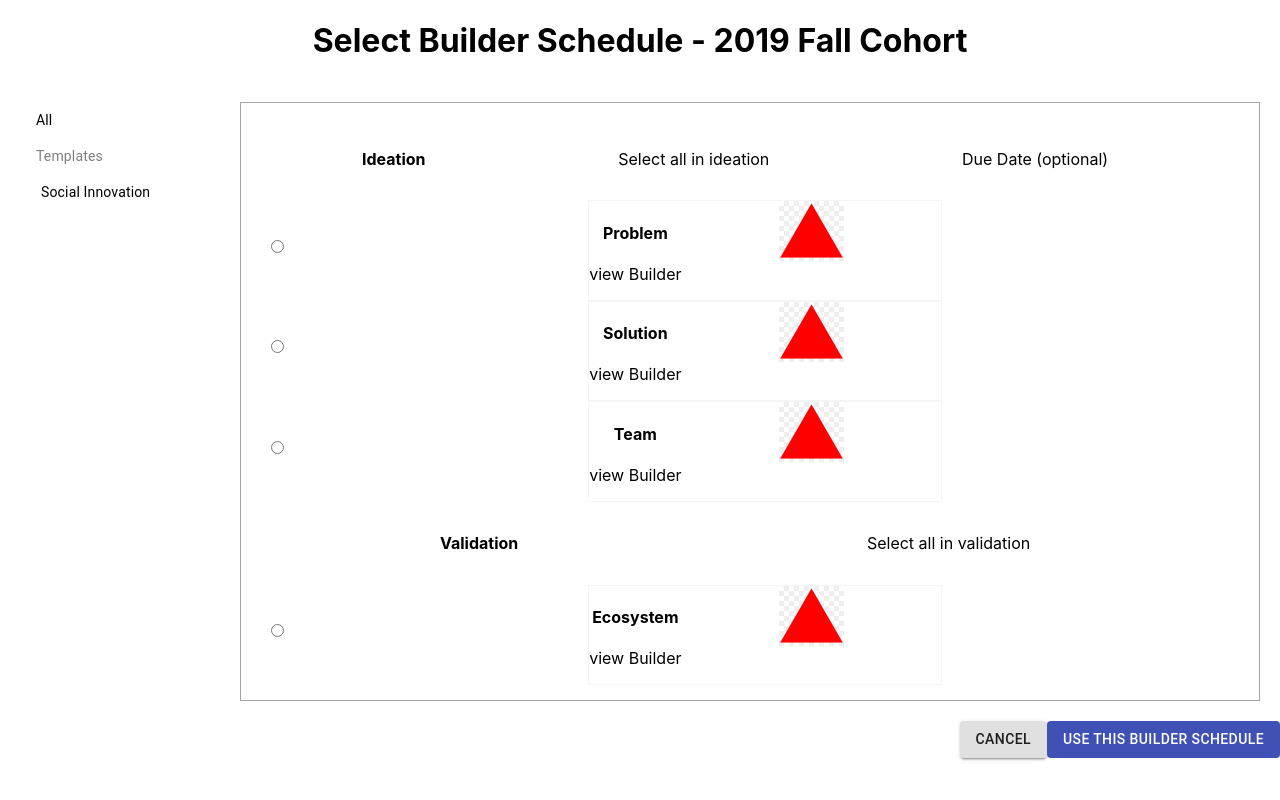
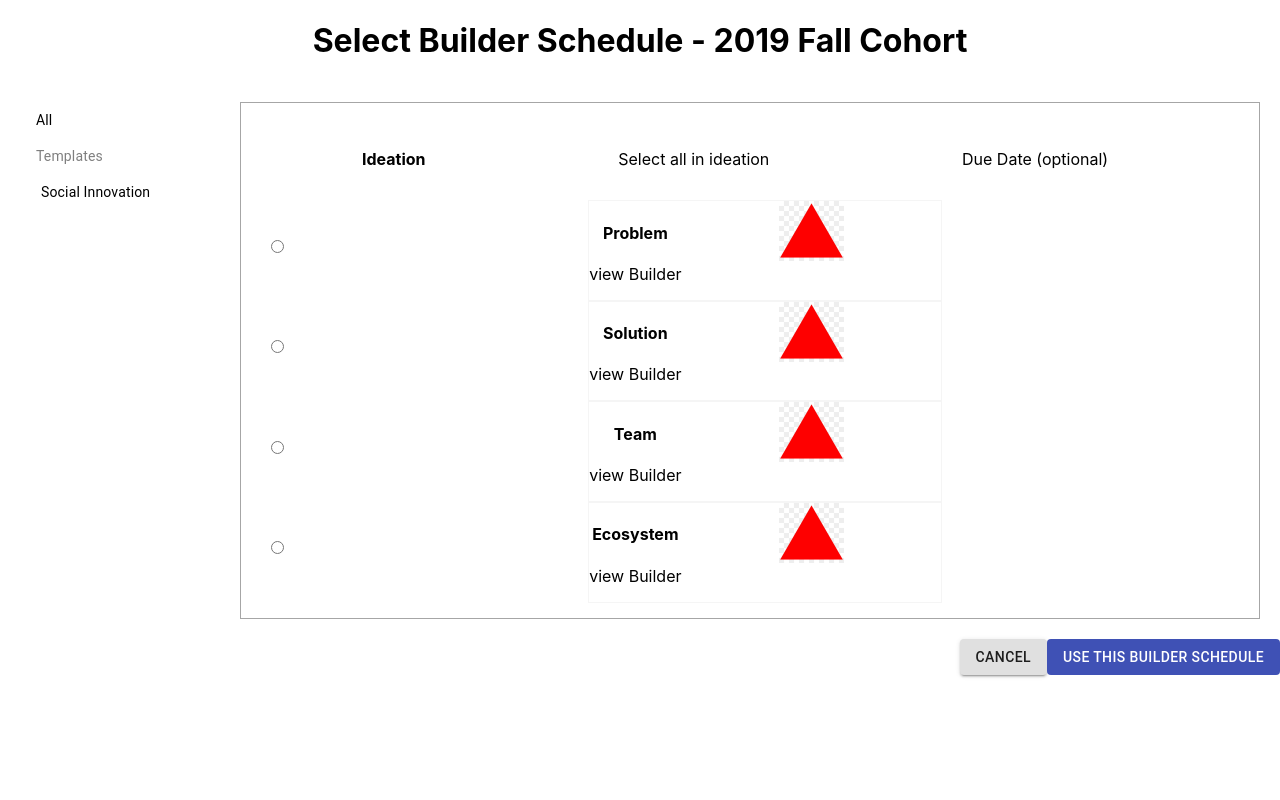
Before and after one commit to CatalinaJL/CodingChallenge-RB, a React (Create React App) app: page / in a window 1280 px wide. Built offline with nearby package versions, Linux system fonts and the light colour scheme.

Commit message:
Feat: drag and drop in Items-List.jsx, but everything is under Ideation topic

```diff
--- a/src/Components/Items-List.jsx
+++ b/src/Components/Items-List.jsx
@@ -4,30 +4,28 @@ import triangle from '../Assets/Triangle.jpg';
 import {DateHour} from './DateHour';
 
 
-const dataCard=['Problem', 'Solution', 'Team']
+const dataCard=['Problem', 'Solution', 'Team', 'Ecosystem'];
 
 export const ItemsList = () =>{
     const [displayDateHour, setDisplayDateHour]= useState(false);
+    const [items, setItems] = useState(dataCard);
+
+    const handleOnDragEnd = (result) =>{
+        console.log(result);
+        const list = Array.from(items);
+        const [reorderdList] = list.splice(result.source.index, 1);
+        list.splice(result.destination.index, 0, reorderdList);
+        setItems(list)
+    };
 
     const HandleChange= (e) =>{
         const buttonValue= e.target.value;
         console.log(buttonValue);
         setDisplayDateHour(true)
-
-        // if(buttonValue === dataCard[0]){
-        //     return  setDisplayDateHour(true);
-        // } if (buttonValue === dataCard[1]){
-        //     return setDisplayDateHour(true)
-        // } if(buttonValue === dataCard[2]){
-        //     return setDisplayDateHour(true)
-        // }else{
-        //     return displayDateHour
-        // }
-
     } ;
 
     return(
-        <DragDropContext>
+        <DragDropContext onDragEnd={handleOnDragEnd}>
             <Droppable droppableId="items">
                 {(provided) =>(
                      <div className="itemsList"{...provided.droppableProps} ref={provided.innerRef}>
@@ -36,11 +34,11 @@ export const ItemsList = () =>{
                             <span>Select all in ideation</span>
                             <p>Due Date (optional)</p>
                         </div>
-                        {dataCard.map((data, index)=>{
+                        {items.map((data, index)=>{
                             return(
                             <Draggable key={index} draggableId={data} index={index}>
                                 {(provided) =>(
-                                        <div className="containerItem" ref={provided.innerRef} {...provided.draggableProps} {...provided.dragHandleProps}>
+                                    <div className="containerItem" ref={provided.innerRef} {...provided.draggableProps} {...provided.dragHandleProps}>
                                         <div className="containerCheckBox">
                                             <input type="radio" name="radio" onChange={HandleChange} value={data}/>
                                         </div>
@@ -55,41 +53,20 @@ export const ItemsList = () =>{
                                             </div>
                                         </div>
                                         <div>
-                                                {displayDateHour && <DateHour/>}
-                                                {!displayDateHour && null}
+                                            {displayDateHour && <DateHour/>}
+                                            {!displayDateHour && null}
                                         </div>
-                                        {provided.placeholder}
                                     </div>
                               )}
 
                          </Draggable>
                          )
                      })}
-             <div className="headerBox">
-                         <h4>Validation</h4>
-                         <p>Select all in validation</p>
-                 </div>
-                 <div className="containerItem" >
-                             <div className="containerCheckBox">
-                                 <input type="radio" name="radio" onChange={HandleChange}/>
-                             </div>
-                             <div className="card">
-                                 <div className="card-text">
-                                     <h4>Ecosystem</h4>
-                                     <p>view Builder</p>
-                                 </div>
-                                 <div className="card-img">
-                                     <img src={triangle} alt=""/>
-                                 </div>
-                             </div>
-                             <div>
-                                     {displayDateHour && <DateHour/>}
-                                     {!displayDateHour && null}
-                             </div>
-                         </div>
-                         {provided.placeholder}
+                {provided.placeholder}
              </div>
                 )}
+
+
 
         </Droppable>
     </DragDropContext>
```
